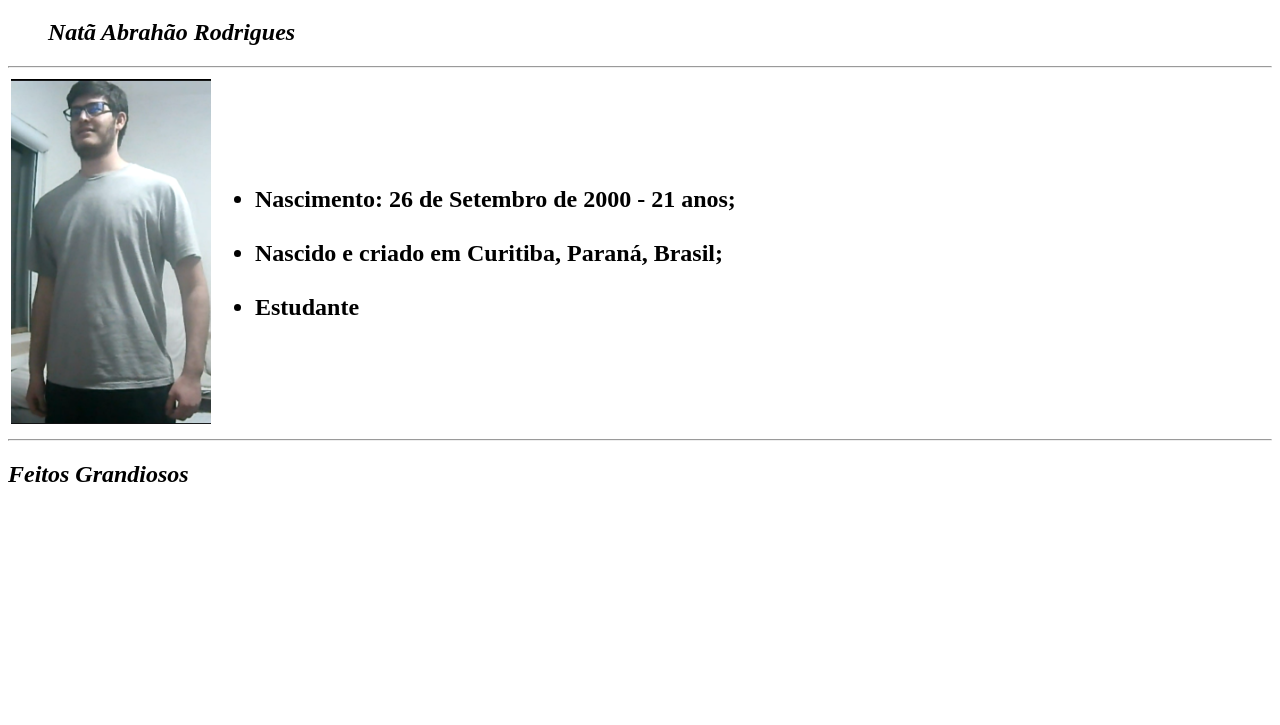
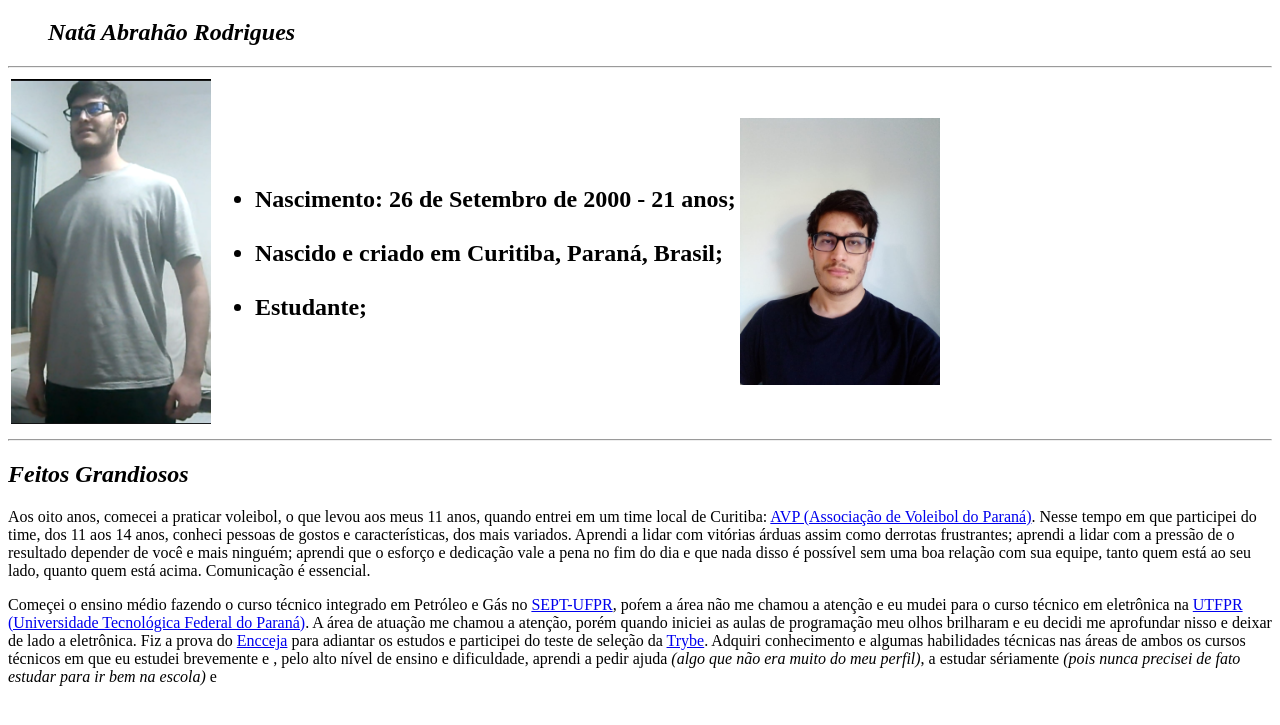
Before and after one commit to naaharo/naaharo.github.io, a plain HTML site: page index.html in a window 1280 px wide. Shown: the part 61-786 px from the top of the page. Drawn offline with Linux system fonts and the light colour scheme.

Commit message:
mais um passo de meu portifolio

```diff
--- a/index.html
+++ b/index.html
@@ -12,21 +12,29 @@
     <hr>
     <table>
         <tr>
-            <td><img src="eu_em_pe.png"alt="A foto mostra o Natã em pé olhando para frente com uma postura comfiante com a iluminaçã vindo apenas de seu lado esquerdo"width="200px"/></td>
+            <td>
+              <img src="eu_em_pe.png"alt="A foto mostra o Natã em pé olhando para frente com uma postura comfiante com a iluminaçã vindo apenas de seu lado esquerdo"width="200px">
+            </td>
 
-            <td>
+              <td>
                 <ul>
                     <h2><li>Nascimento: 26 de Setembro de 2000 - 21 anos;</li><br>
                     <li>Nascido e criado em Curitiba, Paraná, Brasil;</li><br>
-                    <li>Estudante</li></h2>
+                    <li>Estudante;</li></h2>
                 </ul>
+            </td>
+            <td>
+              <img src="./foto_de_perfil.jpeg" alt="Foto do rosto de Natã, de frente, como uma foto de perfil"width="200px">
             </td>
         </tr>
     </table>
     <hr>
     <h2><strong><em>Feitos Grandiosos</em></strong></h2>
     <p>
-
+      Aos oito anos, comecei a praticar voleibol, o que levou aos meus 11 anos, quando entrei em um time local de Curitiba: <a href="https://www.avp.org.br/"target="_blank">AVP (Associação de Voleibol do Paraná)</a>. Nesse tempo em que participei do time, dos 11 aos 14 anos, conheci pessoas de gostos e características, dos mais variados. Aprendi a lidar com vitórias árduas assim como derrotas frustrantes; aprendi a lidar com a pressão de o resultado depender de você e mais ninguém; aprendi que o esforço e dedicação vale a pena no fim do dia e que nada disso é possível sem uma boa relação com sua equipe, tanto quem está ao seu lado, quanto quem está acima. Comunicação é essencial.
+    </p>
+    <p>
+      Começei o ensino médio fazendo o curso técnico integrado em Petróleo e Gás no <a href="http://www.sept.ufpr.br/portal/"target="_blank">SEPT-UFPR</a>, poŕem a área não me chamou a atenção e eu mudei para o curso técnico em eletrônica na <a href="http://www.utfpr.edu.br/"target="_blank">UTFPR (Universidade Tecnológica Federal do Paraná)</a>. A área de atuação me chamou a atenção, porém quando iniciei as aulas de programação meu olhos brilharam e eu decidi me aprofundar nisso e deixar de lado a eletrônica. Fiz a prova do <a href="https://www.gov.br/inep/pt-br/areas-de-atuacao/avaliacao-e-exames-educacionais/encceja"target="_blank">Encceja</a> para adiantar os estudos e participei do teste de seleção da <a href="https://www.betrybe.com/"target="_blank">Trybe</a>. Adquiri conhecimento e algumas habilidades técnicas nas áreas de ambos os cursos técnicos em que eu estudei brevemente e , pelo alto nível de ensino e dificuldade, aprendi a pedir ajuda <em>(algo que não era muito do meu perfil)</em>, a estudar sériamente <em>(pois nunca precisei de fato estudar para ir bem na escola)</em> e
     </p>
   </body>
 </html>
```
Also changed, not shown: foto_de_perfil.jpeg (added).
